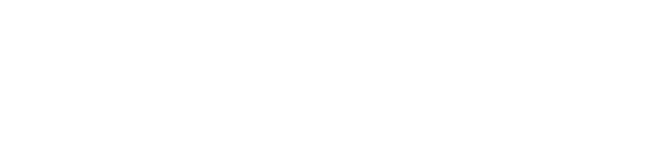
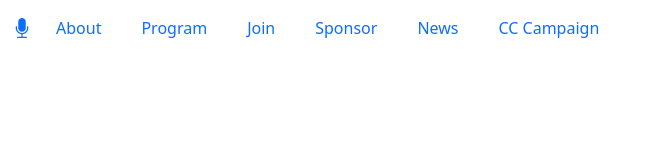
Before and after one commit to Amedzro-Elikplim/Hacfiery-Developers, a website: page index.html in a window 1280 px wide. Shown: the whole page, without its empty margins (0-647 px from the left). Drawn offline with nearby package versions, Linux system fonts and the light colour scheme.

Commit message:
Add sticky navbar section

```diff
--- a/index.html
+++ b/index.html
@@ -3,13 +3,62 @@
     <meta charset="UTF-8">
     <meta http-equiv="X-UA-Compatible" content="IE=edge">
     <meta name="viewport" content="width=device-width, initial-scale=1.0">
+    <link rel="stylesheet" href="https://cdn.jsdelivr.net/npm/bootstrap-icons@1.8.1/font/bootstrap-icons.css">
     <link href="https://cdn.jsdelivr.net/npm/bootstrap@5.0.2/dist/css/bootstrap.min.css" rel="stylesheet" integrity="sha384-EVSTQN3/azprG1Anm3QDgpJLIm9Nao0Yz1ztcQTwFspd3yD65VohhpuuCOmLASjC" crossorigin="anonymous">
-
-    <title>Document</title>
+    <link rel="stylesheet" href="styles.css">
+    <title>Hackfiery Conference</title>
 </head>
 <body>
+    <!--header-->
+   <header>
+        <nav class="navbar navbar-expand-md navbar-parent sticky-top">
+            <div class="container-fluid">
+             <a href="#" class="navbar-brand mt-0">
+                 <i class="bi bi-mic-fill logo"></i>
+             </a>
+              <button type="button" class="navbar-toggler toggler" data-bs-toggle="collapse" aria-expanded="false" data-bs-target="#navbarID">
+                  <i class="bi bi-list toggle-icon"></i>
+              </button>
 
+              <div class="collapse navbar-collapse navlinks-container" id="navbarID">
+                  <ul class="navbar-nav mb-lg-0">
+                      <li class="nav-item me-lg-4" >
+                          <a href="" class="nav-link active">About</a>
+                      </li>
+                      <li class="nav-item me-lg-4">
+                          <a href="" class="nav-link">Program</a>
+                      </li>
+                      <li class="nav-item me-lg-4">
+                          <a href="" class="nav-link">Join</a>
+                      </li>
+                      <li class="nav-item me-lg-4">
+                          <a href="" class="nav-link">Sponsor</a>
+                      </li>
+                      <li class="nav-item me-lg-4">
+                          <a href="" class="nav-link">News</a>
+                      </li>
+                      <li class="nav-item me-lg-4">
+                          <a href="" class="nav-link">CC Campaign</a>
+                      </li>
+                  </ul>
+              </div>
+            </div>
+        </nav>
+   </header>
+   <!--header ends here-->
 
+   <!--headline section-->
+   <!-- <section class="container">
+       <div>
+           <h1>Hello! Hackfierist</h1>
+           <h2>HACKFIERY DEVELOPERS GLOBAL SUMMIT 2022</h2>
+           <p>Its time for the hackfiery community to gather again!. We are excited to
+               annouce our 2022 summit which will be held all around the globe in June.
+               Come in
+           </p>
+       </div>
+   </section> -->
+   <!--headline section ends here-->
 
     <script src="https://cdn.jsdelivr.net/npm/bootstrap@5.0.2/dist/js/bootstrap.bundle.min.js" integrity="sha384-MrcW6ZMFYlzcLA8Nl+NtUVF0sA7MsXsP1UyJoMp4YLEuNSfAP+JcXn/tWtIaxVXM" crossorigin="anonymous"></script>
 </body>
```
